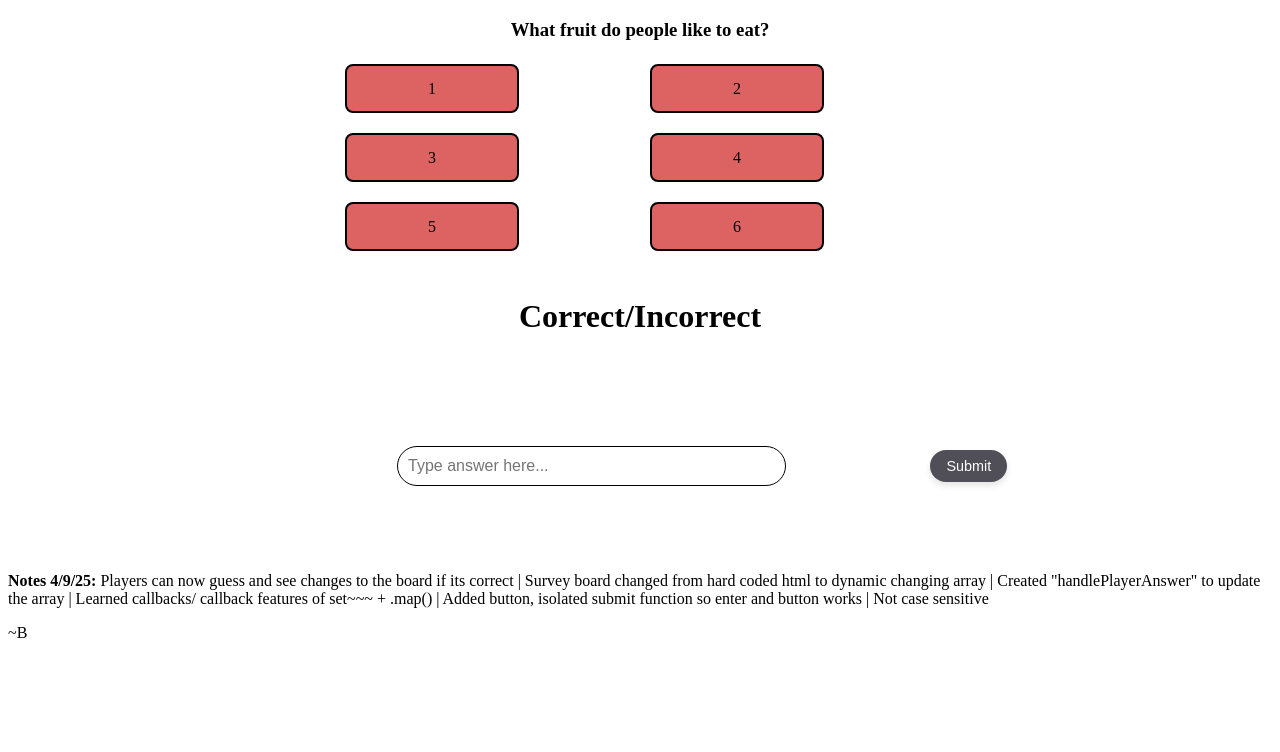
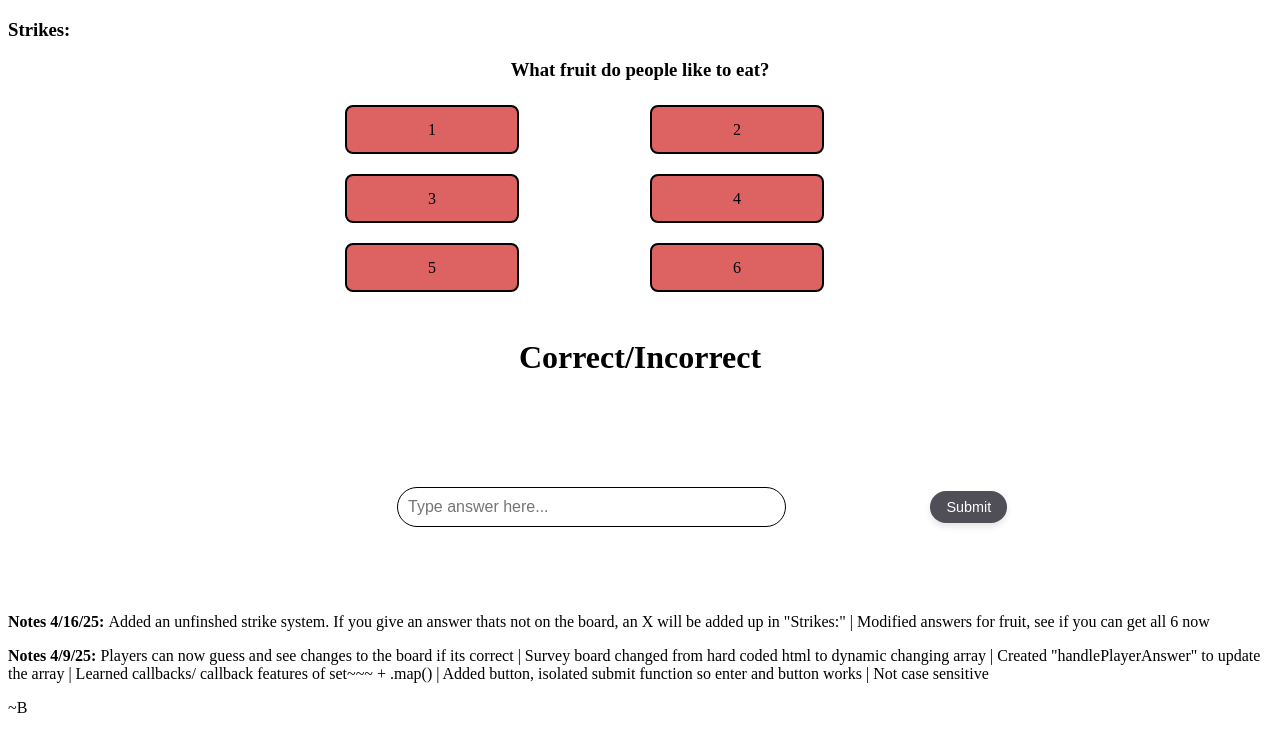
Before and after one commit to pandanbrandon/kin-clash, a React (Create React App) app: page / in a window 1280 px wide. Shown: the top 752 px of the page. Built offline with nearby package versions, Linux system fonts and the light colour scheme.

Commit message:
added strikes, adjusted fruit answers

```diff
--- a/src/App.js
+++ b/src/App.js
@@ -1,23 +1,31 @@
+import { useState } from 'react';
 import './App.css';
 import SurveyBoard from './components/SurveyBoard';
 import PlayerAnswerField from './components/PlayerAnswerField';
-import { useState } from 'react';
+import Strikes from './components/Strikes';
 
 function App() {
   // hardcoded board for now
   const answersBoard = [
-    "strawberry",
-    "watermelon",
-    "mango",
     "banana",
     "apple",
+    "strawberry",
     "grape",
+    "watermelon",
+    "orange",
   ];
 
+  // useState for the board array
   const [currentBoard, setCurrentBoard] = useState([1, 2, 3, 4, 5, 6]);
 
+  // number of strikes (max 3)
+  const [strikes, setStrikes] = useState([]); // blank array
+
+
+  ////// RETURN //////
   return (
     <div className="App">
+        <h3 className='strikes'>Strikes: {strikes}</h3>
         <h3 className="prompt">What fruit do people like to eat?</h3>
 
         <SurveyBoard updatedBoard={currentBoard}/>
@@ -29,9 +37,17 @@ function App() {
         <PlayerAnswerField
           answersBoard={answersBoard}
           setCurrentBoard={setCurrentBoard}
+          strikes={strikes}
+          setStrikes={setStrikes}
         />
 
         <footer className="footer-notes">
+          <p><strong>Notes 4/16/25: </strong>
+            Added an unfinshed strike system. If you give an answer thats not on
+            the board, an X will be added up in "Strikes:" | Modified answers for fruit,
+            see if you can get all 6 now
+          </p>
+
           <p><strong>Notes 4/9/25: </strong>
             Players can now guess and see changes to the board if its correct |
             Survey board changed from hard coded html to dynamic changing array |
--- a/src/components/PlayerAnswerField.js
+++ b/src/components/PlayerAnswerField.js
@@ -1,7 +1,7 @@
 import React, {use, useState} from "react";
 import SurveyBoard from "./SurveyBoard";
 
-const PlayerAnswerField = ({answersBoard, setCurrentBoard}) => {
+const PlayerAnswerField = ({answersBoard, setCurrentBoard, strikes, setStrikes}) => {
 
     const [playerAnswer, setPlayerAnswer] = useState('');
 
@@ -14,17 +14,27 @@ const PlayerAnswerField = ({answersBoard, setCurrentBoard}) => {
     }
 
 
-    // handlePlayerAnswer() The core of the game
+    // handlePlayerAnswer() The core of the game, checks if user input
+    // matches/exists in board array.
+    // This updates the board/array, returns updated array.
     const handlePlayerAnswer = (answer, currentBoard) => {
         // make a copy of currentBoard, cuz its 'read-only'
         const updatedBoard = [...currentBoard]; // ... = spread
         const indexOfCorrectAnswer = answersBoard.indexOf(answer); // index of answer
 
+        // feature of .indexOf() - returns index number of element (case sense, exact)
+        // if it doesn't exist at all (wrong answer) it returns -1
         if (indexOfCorrectAnswer !== -1) {
             updatedBoard[indexOfCorrectAnswer] = answersBoard[indexOfCorrectAnswer];
         } else {
-        // don't change board, give X
-        console.log("X, not on board!");
+            // don't change board, give X
+            console.log("X, not on board!");
+
+            // use setStrikes to update/add strikes to strikes array
+            const updatedStrikes = [...strikes, ' X'];
+
+            setStrikes(updatedStrikes);
+
         }
         return updatedBoard;
     };
@@ -39,6 +49,7 @@ const PlayerAnswerField = ({answersBoard, setCurrentBoard}) => {
     // submitAnswer func - resuse the ability to submit cuz i want
     // enter AND a button
 
+    // uses setCurrentBoard to finally update the board using handlePlayerAnswer
     const submitAnswer = () => {
         console.log("player's answer: ", playerAnswer);
             // Update the board state immutably
@@ -60,7 +71,7 @@ const PlayerAnswerField = ({answersBoard, setCurrentBoard}) => {
     }
 
 
-    // ----------| Return |----------
+    ////// Return //////
     return (
         <div className="player-input-container">
             <div className="input-button-wrapper">
--- /dev/null
+++ b/src/components/Strikes.js
@@ -0,0 +1,7 @@
+import React, {useState} from "react";
+
+const Strikes = () => {
+    return <></>;
+}
+
+export default Strikes;
```
